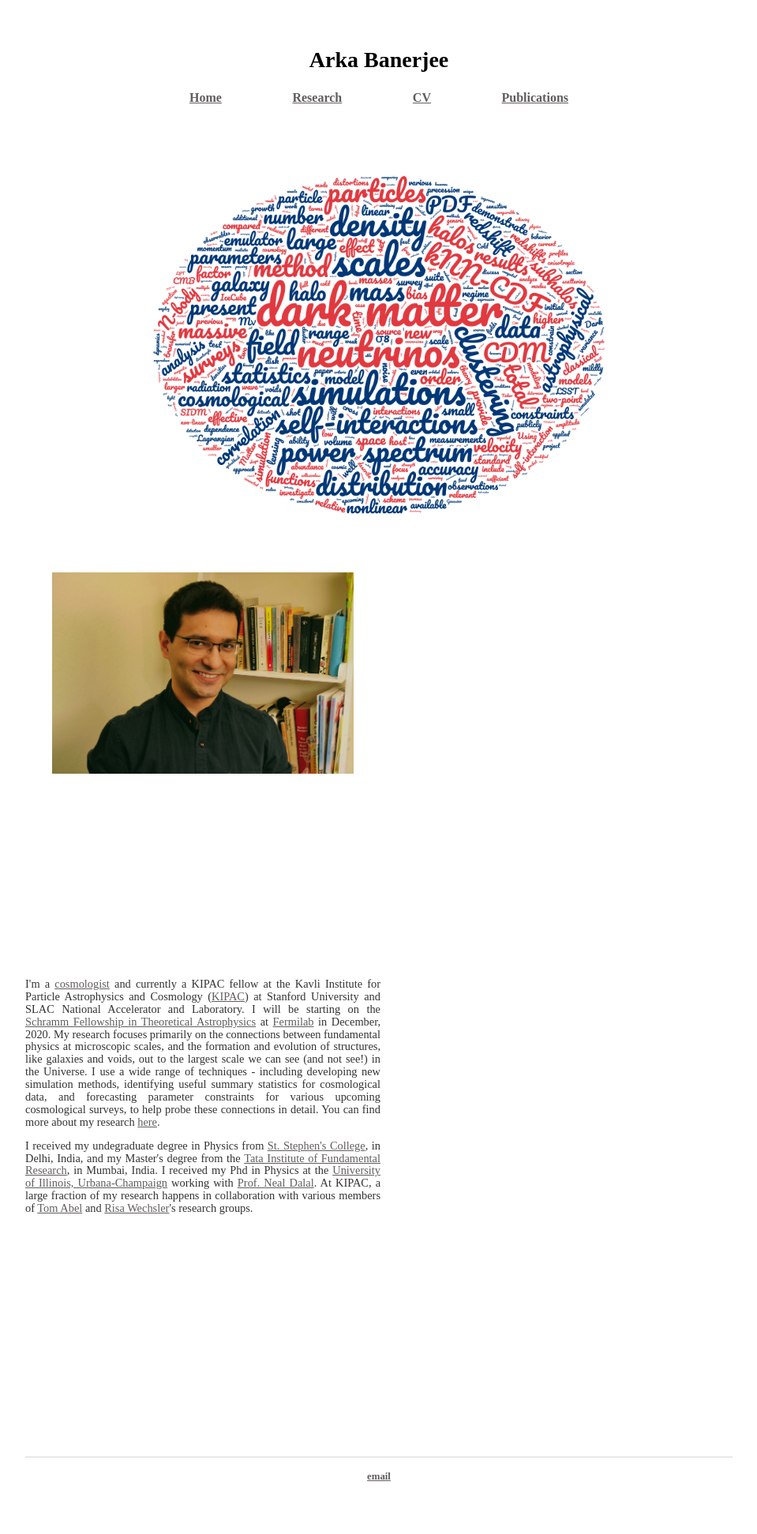
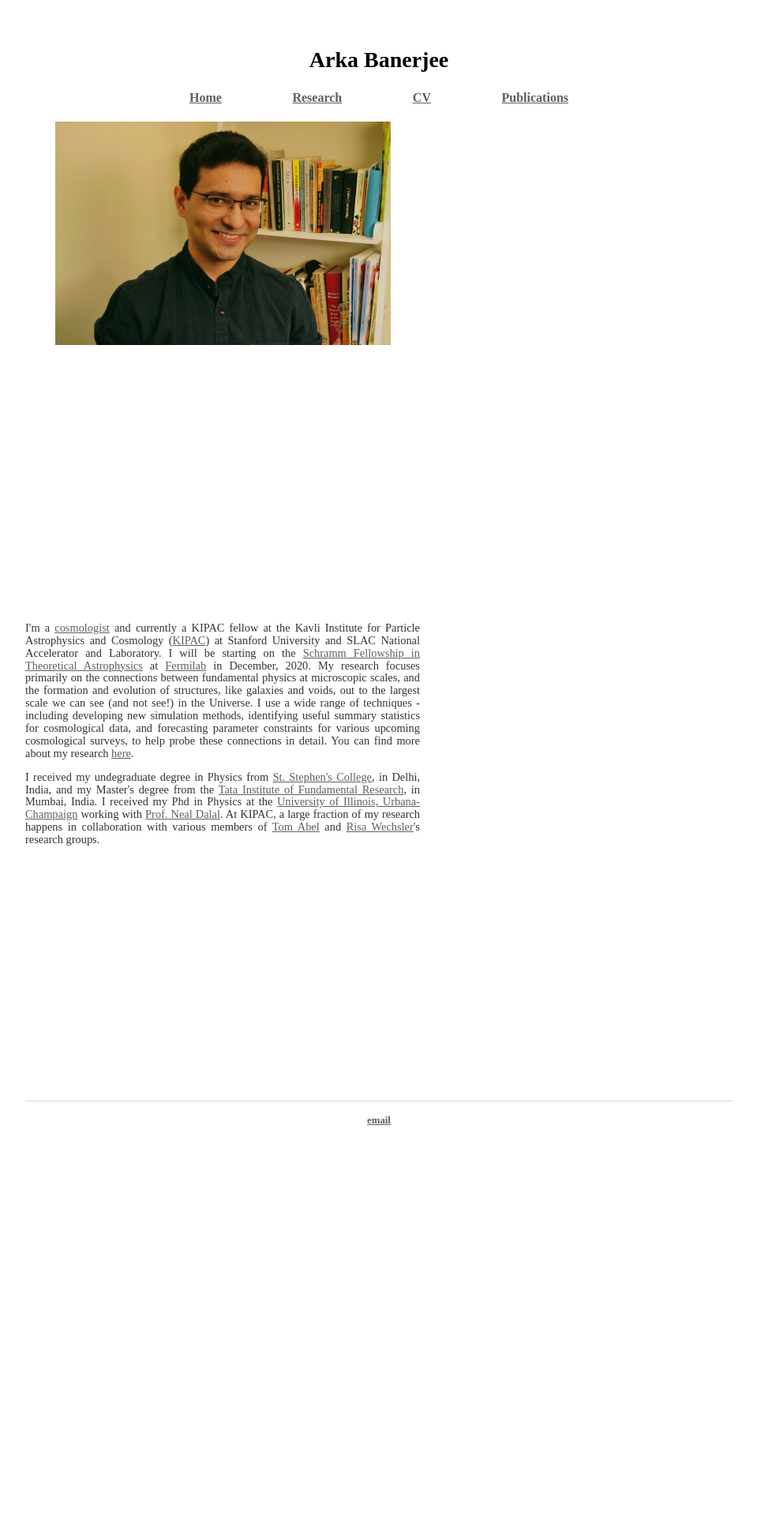
Before and after one commit to arkabanerjee/arkabanerjee.github.io, a Jekyll site: the page built from index.html, in a window 1280 px wide. Shown: the whole page at 79% size, without its empty margins (160-1119 px from the left). Built offline with Jekyll 4.4.1, drawn with Linux system fonts in a browser that asks for light colours; after the commit the page ends 1491 px from its top, so only the background shows below that.

```diff
--- a/index.html
+++ b/index.html
@@ -3,14 +3,14 @@
 title: Arka Banerjee
 ---
 
-<img src="images/wordcloud.jpg" class="center" >
+
 
 <div class="blurb">
 	<div class="box">
-		<div style="width: 450px; height: 500px;">
+		<div style="width: 500px; height: 620px;">
 			<img src="arka.jpg" class="center">
 		</div>
-		<div style="width: 450px;  height: 620px;">
+		<div style="width: 500px;  height: 620px;">
 			<p align=”justify”>
 				I'm a <a href = "https://en.wikipedia.org/wiki/Physical_cosmology">cosmologist</a> and currently a KIPAC fellow at the Kavli Institute for Particle Astrophysics and Cosmology (<a href="https://kipac.stanford.edu/">KIPAC</a>) at Stanford University and SLAC National Accelerator and Laboratory. I will be starting on the <a href="https://www.fnal.gov/pub/forphysicists/fellowships/david_schramm/theoretical/index.html">Schramm Fellowship in Theoretical Astrophysics</a> at <a href = https://www.fnal.gov/>Fermilab</a> in December, 2020. My research focuses primarily on the connections between fundamental physics at microscopic scales, and the formation and evolution of structures, like galaxies and voids, out to the largest scale we can see (and not see!) in the Universe. I use a wide range of techniques - including developing new simulation methods, identifying useful summary statistics for cosmological data, and forecasting parameter constraints for various upcoming cosmological surveys, to help probe these connections in detail. You can find more about my research <a href="/research">here</a>.</p>
 				<p align=”justify”>I received my undegraduate degree in Physics from <a href="https://www.ststephens.edu/">St. Stephen's College</a>, in Delhi, India, and my Master's degree from the <a href="https://www.tifr.res.in/">Tata Institute of Fundamental Research</a>, in Mumbai, India. I received my Phd in Physics at the <a href="https://physics.illinois.edu/">University of Illinois, Urbana-Champaign</a> working with <a href="http://www.perimeterinstitute.ca/people/neal-dalal">Prof. Neal Dalal</a>. At KIPAC, a large fraction of my research happens in collaboration with various members of <a href="https://tomabel.org/Home/Welcome.html">Tom Abel</a> and <a href="https://www.risawechsler.com/">Risa Wechsler</a>'s research groups.
```
